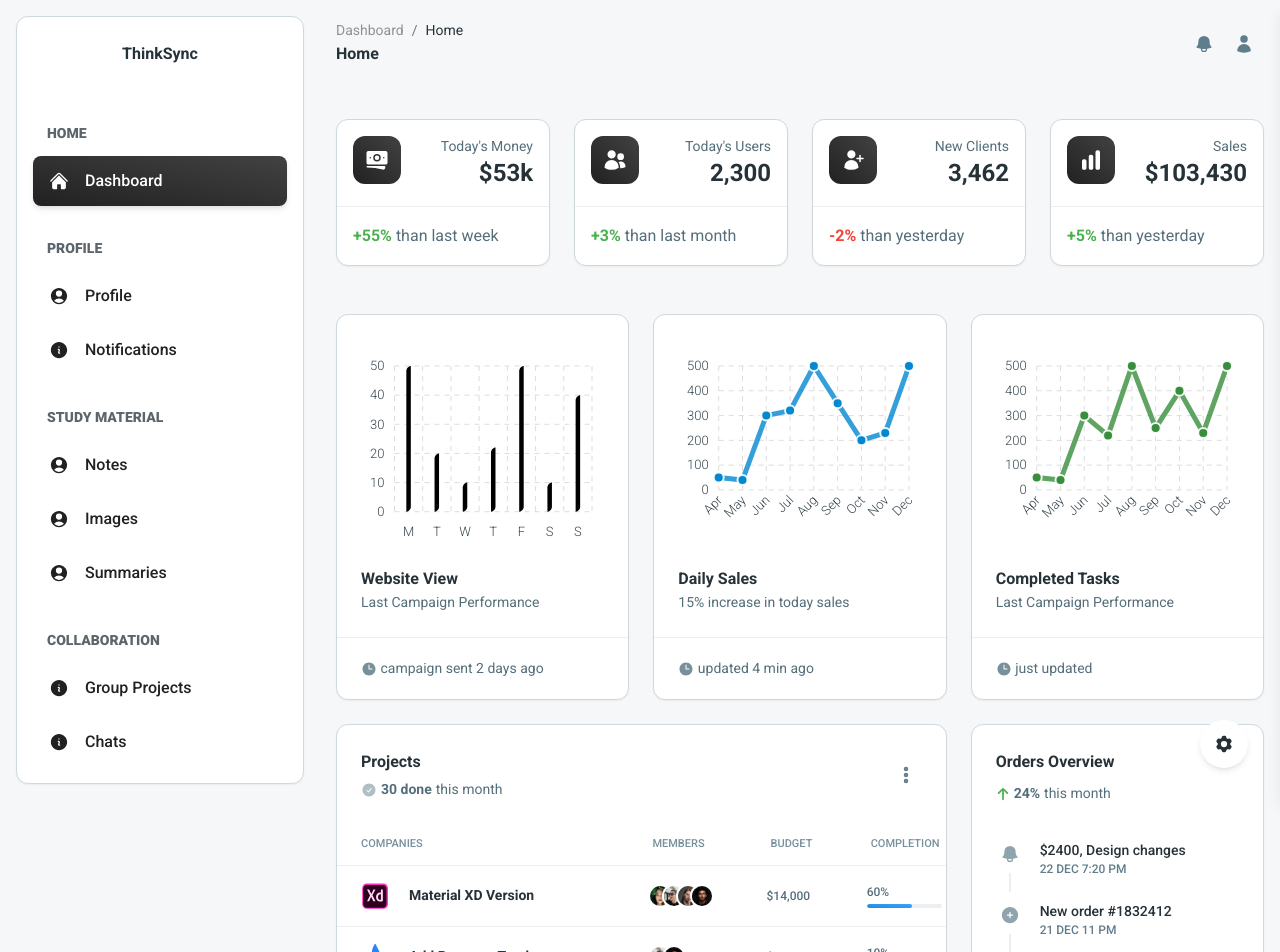
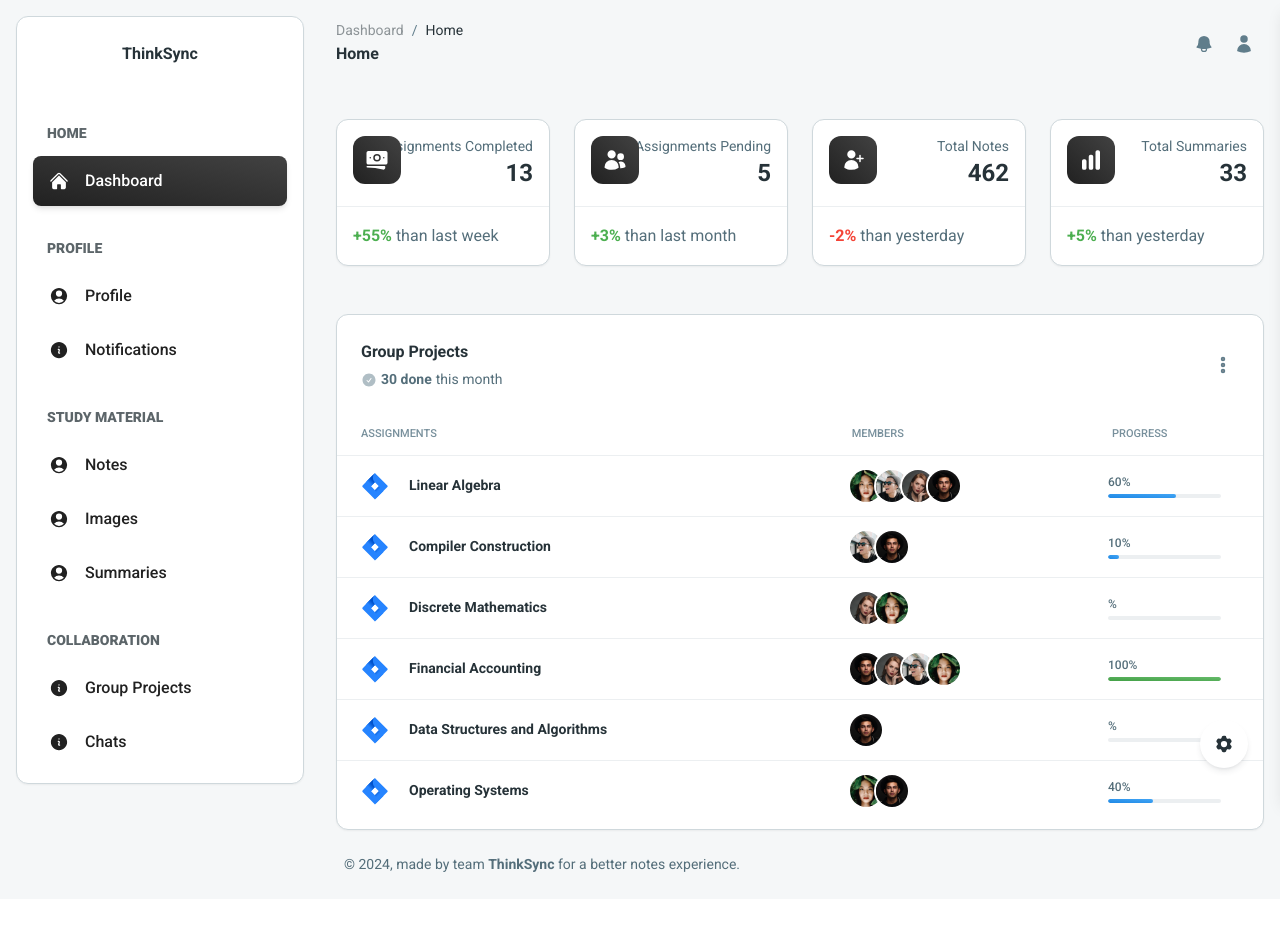
Before and after one commit to abuzarthanvi25/Final-Year-Project-II-Frontend, a React (Vite) app: page /dashboard/home in a window 1280 px wide. Shown: the top 952 px of the page. After the commit the page ends 899 px from the top, so only its background shows below. Built offline with nearby package versions, Linux system fonts and the light colour scheme.

Commit message:
Feat: Cleanup of Profile and Dashboard
- Removed trash components

```diff
--- a/src/data/projects-data.js
+++ b/src/data/projects-data.js
@@ -1,11 +1,10 @@
 export const projectsData = [
   {
     img: "/img/home-decor-1.jpeg",
-    title: "Modern",
+    title: "Operations Reserch",
     tag: "Project #1",
     description:
-      "As Uber works through a huge amount of internal management turmoil.",
-    route: "/dashboard/profile",
+      "Lorem ipsum dolor sit amet, consectetur adipiscing elit. Fusce in efficitur tellus.",
     members: [
       { img: "/img/team-1.jpeg", name: "Romina Hadid" },
       { img: "/img/team-2.jpeg", name: "Ryan Tompson" },
@@ -15,10 +14,10 @@ export const projectsData = [
   },
   {
     img: "/img/home-decor-2.jpeg",
-    title: "Scandinavian",
+    title: "Risk Management",
     tag: "Project #2",
     description:
-      "Music is something that every person has his or her own specific opinion about.",
+      "Lorem ipsum dolor sit amet, consectetur adipiscing elit. Fusce in efficitur tellus.",
     route: "/dashboard/profile",
     members: [
       { img: "/img/team-4.jpeg", name: "Alexander Smith" },
@@ -29,10 +28,10 @@ export const projectsData = [
   },
   {
     img: "/img/home-decor-3.jpeg",
-    title: "Minimalist",
+    title: "Software Testing",
     tag: "Project #3",
     description:
-      "Different people have different taste, and various types of music.",
+      "Lorem ipsum dolor sit amet, consectetur adipiscing elit. Fusce in efficitur tellus.",
     route: "/dashboard/profile",
     members: [
       { img: "/img/team-1.jpeg", name: "Romina Hadid" },
@@ -43,10 +42,10 @@ export const projectsData = [
   },
   {
     img: "/img/home-decor-4.jpeg",
-    title: "Gothic",
+    title: "Numerical Analysis",
     tag: "Project #4",
     description:
-      "Why would anyone pick blue over pink? Pink is obviously a better color.",
+      "Lorem ipsum dolor sit amet, consectetur adipiscing elit. Fusce in efficitur tellus.",
     route: "/dashboard/profile",
     members: [
       { img: "/img/team-4.jpeg", name: "Alexander Smith" },
--- a/src/data/projects-table-data.js
+++ b/src/data/projects-table-data.js
@@ -1,63 +1,55 @@
 export const projectsTableData = [
   {
-    img: "/img/logo-xd.svg",
-    name: "Material XD Version",
+    img: "/img/logo-jira.svg",
+    name: "Linear Algebra",
     members: [
       { img: "/img/team-1.jpeg", name: "Romina Hadid" },
       { img: "/img/team-2.jpeg", name: "Ryan Tompson" },
       { img: "/img/team-3.jpeg", name: "Jessica Doe" },
       { img: "/img/team-4.jpeg", name: "Alexander Smith" },
     ],
-    budget: "$14,000",
     completion: 60,
   },
   {
-    img: "/img/logo-atlassian.svg",
-    name: "Add Progress Track",
+    img: "/img/logo-jira.svg",
+    name: "Compiler Construction",
     members: [
       { img: "/img/team-2.jpeg", name: "Ryan Tompson" },
       { img: "/img/team-4.jpeg", name: "Alexander Smith" },
     ],
-    budget: "$3,000",
     completion: 10,
   },
   {
-    img: "/img/logo-slack.svg",
-    name: "Fix Platform Errors",
+    img: "/img/logo-jira.svg",
+    name: "Discrete Mathematics",
     members: [
       { img: "/img/team-3.jpeg", name: "Jessica Doe" },
       { img: "/img/team-1.jpeg", name: "Romina Hadid" },
     ],
-    budget: "Not set",
-    completion: 100,
   },
   {
-    img: "/img/logo-spotify.svg",
-    name: "Launch our Mobile App",
+    img: "/img/logo-jira.svg",
+    name: "Financial Accounting",
     members: [
       { img: "/img/team-4.jpeg", name: "Alexander Smith" },
       { img: "/img/team-3.jpeg", name: "Jessica Doe" },
       { img: "/img/team-2.jpeg", name: "Ryan Tompson" },
       { img: "/img/team-1.jpeg", name: "Romina Hadid" },
     ],
-    budget: "$20,500",
     completion: 100,
   },
   {
     img: "/img/logo-jira.svg",
-    name: "Add the New Pricing Page",
+    name: "Data Structures and Algorithms",
     members: [{ img: "/img/team-4.jpeg", name: "Alexander Smith" }],
-    budget: "$500",
-    completion: 25,
   },
   {
-    img: "/img/logo-invision.svg",
-    name: "Redesign New Online Shop",
+    img: "/img/logo-jira.svg",
+    name: "Operating Systems",
     members: [
       { img: "/img/team-1.jpeg", name: "Romina Hadid" },
       { img: "/img/team-4.jpeg", name: "Alexander Smith" },
     ],
-    budget: "$2,000",
     completion: 40,
   },
 ];
--- a/src/data/statistics-cards-data.js
+++ b/src/data/statistics-cards-data.js
@@ -9,8 +9,8 @@ export const statisticsCardsData = [
   {
     color: "gray",
     icon: BanknotesIcon,
-    title: "Today's Money",
-    value: "$53k",
+    title: "Assignments Completed",
+    value: "13",
     footer: {
       color: "text-green-500",
       value: "+55%",
@@ -20,8 +20,8 @@ export const statisticsCardsData = [
   {
     color: "gray",
     icon: UsersIcon,
-    title: "Today's Users",
-    value: "2,300",
+    title: "Assignments Pending",
+    value: "5",
     footer: {
       color: "text-green-500",
       value: "+3%",
@@ -31,8 +31,8 @@ export const statisticsCardsData = [
   {
     color: "gray",
     icon: UserPlusIcon,
-    title: "New Clients",
-    value: "3,462",
+    title: "Total Notes",
+    value: "462",
     footer: {
       color: "text-red-500",
       value: "-2%",
@@ -42,8 +42,8 @@ export const statisticsCardsData = [
   {
     color: "gray",
     icon: ChartBarIcon,
-    title: "Sales",
-    value: "$103,430",
+    title: "Total Summaries",
+    value: "33",
     footer: {
       color: "text-green-500",
       value: "+5%",
--- a/src/pages/dashboard/home.jsx
+++ b/src/pages/dashboard/home.jsx
@@ -48,24 +48,7 @@ export function Home() {
           />
         ))}
       </div>
-      <div className="mb-6 grid grid-cols-1 gap-y-12 gap-x-6 md:grid-cols-2 xl:grid-cols-3">
-        {statisticsChartsData.map((props) => (
-          <StatisticsChart
-            key={props.title}
-            {...props}
-            footer={
-              <Typography
-                variant="small"
-                className="flex items-center font-normal text-blue-gray-600"
-              >
-                <ClockIcon strokeWidth={2} className="h-4 w-4 text-blue-gray-400" />
-                &nbsp;{props.footer}
-              </Typography>
-            }
-          />
-        ))}
-      </div>
-      <div className="mb-4 grid grid-cols-1 gap-6 xl:grid-cols-3">
+      <div className="mb-4 grid grid-cols-1 gap-6 xl:grid-cols-2">
         <Card className="overflow-hidden xl:col-span-2 border border-blue-gray-100 shadow-sm">
           <CardHeader
             floated={false}
@@ -75,7 +58,7 @@ export function Home() {
           >
             <div>
               <Typography variant="h6" color="blue-gray" className="mb-1">
-                Projects
+                Group Projects
               </Typography>
               <Typography
                 variant="small"
@@ -106,7 +89,7 @@ export function Home() {
             <table className="w-full min-w-[640px] table-auto">
               <thead>
                 <tr>
-                  {["companies", "members", "budget", "completion"].map(
+                  {["Assignments", "members", "Progress"].map(
                     (el) => (
                       <th
                         key={el}
@@ -152,7 +135,7 @@ export function Home() {
                               <Avatar
                                 src={img}
                                 alt={name}
-                                size="xs"
+                                size="sm"
                                 variant="circular"
                                 className={`cursor-pointer border-2 border-white ${
                                   key === 0 ? "" : "-ml-2.5"
@@ -160,14 +143,6 @@ export function Home() {
                               />
                             </Tooltip>
                           ))}
-                        </td>
-                        <td className={className}>
-                          <Typography
-                            variant="small"
-                            className="text-xs font-medium text-blue-gray-600"
-                          >
-                            {budget}
-                          </Typography>
                         </td>
                         <td className={className}>
                           <div className="w-10/12">
@@ -193,63 +168,6 @@ export function Home() {
             </table>
           </CardBody>
         </Card>
-        <Card className="border border-blue-gray-100 shadow-sm">
-          <CardHeader
-            floated={false}
-            shadow={false}
-            color="transparent"
-            className="m-0 p-6"
-          >
-            <Typography variant="h6" color="blue-gray" className="mb-2">
-              Orders Overview
-            </Typography>
-            <Typography
-              variant="small"
-              className="flex items-center gap-1 font-normal text-blue-gray-600"
-            >
-              <ArrowUpIcon
-                strokeWidth={3}
-                className="h-3.5 w-3.5 text-green-500"
-              />
-              <strong>24%</strong> this month
-            </Typography>
-          </CardHeader>
-          <CardBody className="pt-0">
-            {ordersOverviewData.map(
-              ({ icon, color, title, description }, key) => (
-                <div key={title} className="flex items-start gap-4 py-3">
-                  <div
-                    className={`relative p-1 after:absolute after:-bottom-6 after:left-2/4 after:w-0.5 after:-translate-x-2/4 after:bg-blue-gray-50 after:content-[''] ${
-                      key === ordersOverviewData.length - 1
-                        ? "after:h-0"
-                        : "after:h-4/6"
-                    }`}
-                  >
-                    {React.createElement(icon, {
-                      className: `!w-5 !h-5 ${color}`,
-                    })}
-                  </div>
-                  <div>
-                    <Typography
-                      variant="small"
-                      color="blue-gray"
-                      className="block font-medium"
-                    >
-                      {title}
-                    </Typography>
-                    <Typography
-                      as="span"
-                      variant="small"
-                      className="text-xs font-medium text-blue-gray-500"
-                    >
-                      {description}
-                    </Typography>
-                  </div>
-                </div>
-              )
-            )}
-          </CardBody>
-        </Card>
       </div>
     </div>
   );
--- a/src/pages/dashboard/profile.jsx
+++ b/src/pages/dashboard/profile.jsx
@@ -47,7 +47,7 @@ export function Profile() {
                   variant="small"
                   className="font-normal text-blue-gray-600"
                 >
-                  CEO / Co-Founder
+                  Student
                 </Typography>
               </div>
             </div>
@@ -56,11 +56,7 @@ export function Profile() {
                 <TabsHeader>
                   <Tab value="app">
                     <HomeIcon className="-mt-1 mr-2 inline-block h-5 w-5" />
-                    App
-                  </Tab>
-                  <Tab value="message">
-                    <ChatBubbleLeftEllipsisIcon className="-mt-0.5 mr-2 inline-block h-5 w-5" />
-                    Message
+                    Details
                   </Tab>
                   <Tab value="settings">
                     <Cog6ToothIcon className="-mt-1 mr-2 inline-block h-5 w-5" />
@@ -70,8 +66,8 @@ export function Profile() {
               </Tabs>
             </div>
           </div>
-          <div className="gird-cols-1 mb-12 grid gap-12 px-4 lg:grid-cols-2 xl:grid-cols-3">
-            <div>
+          <div className="gird-cols-1 mb-12 grid gap-12 px-4 md:grid-cols-2 lg:grid-cols-2 xl:grid-cols-2">
+            {/* <div>
               <Typography variant="h6" color="blue-gray" className="mb-3">
                 Platform Settings
               </Typography>
@@ -97,7 +93,7 @@ export function Profile() {
                   </div>
                 ))}
               </div>
-            </div>
+            </div> */}
             <ProfileInfoCard
               title="Profile Information"
               description="Hi, I'm Alec Thompson, Decisions: If you can't decide, the answer is no. If two equally difficult paths, choose the one more painful in the short term (pain avoidance is creating an illusion of equality)."
@@ -122,7 +118,7 @@ export function Profile() {
             />
             <div>
               <Typography variant="h6" color="blue-gray" className="mb-3">
-                Platform Settings
+                Friends
               </Typography>
               <ul className="flex flex-col gap-6">
                 {conversationsData.map((props) => (
@@ -141,13 +137,13 @@ export function Profile() {
           </div>
           <div className="px-4 pb-4">
             <Typography variant="h6" color="blue-gray" className="mb-2">
-              Projects
+              PersonalProjects
             </Typography>
             <Typography
               variant="small"
               className="font-normal text-blue-gray-500"
             >
-              Architects design houses
+              Personal Projects Completed
             </Typography>
             <div className="mt-6 grid grid-cols-1 gap-12 md:grid-cols-2 xl:grid-cols-4">
               {projectsData.map(
--- a/src/pages/home/index.jsx
+++ b/src/pages/home/index.jsx
@@ -17,12 +17,12 @@ export function Home() {
             <div className="container absolute left-2/4 z-10 mx-auto -translate-x-2/4 p-4">
                 <Navbar routes={[
                     {
-                        name: "Sign In",
+                        name: "Login",
                         path: "/sign-in",
                         element: <SignIn />,
                     },
                     {
-                        name: "Sign Up",
+                        name: "Register",
                         path: "/sign-up",
                         element: <SignUp />,
                     },
--- a/src/widgets/layout/navbar.jsx
+++ b/src/widgets/layout/navbar.jsx
@@ -30,7 +30,7 @@ export function Navbar({ brandName, routes, action }) {
           color="blue-gray"
           className="capitalize"
         >
-          <Link to={path} className="flex items-center gap-1 p-1 font-normal">
+          <Link to={path} className="flex items-center gap-1 p-1 font-bold">
             {icon &&
               React.createElement(icon, {
                 className: "w-[18px] h-[18px] opacity-50 mr-1",
```
